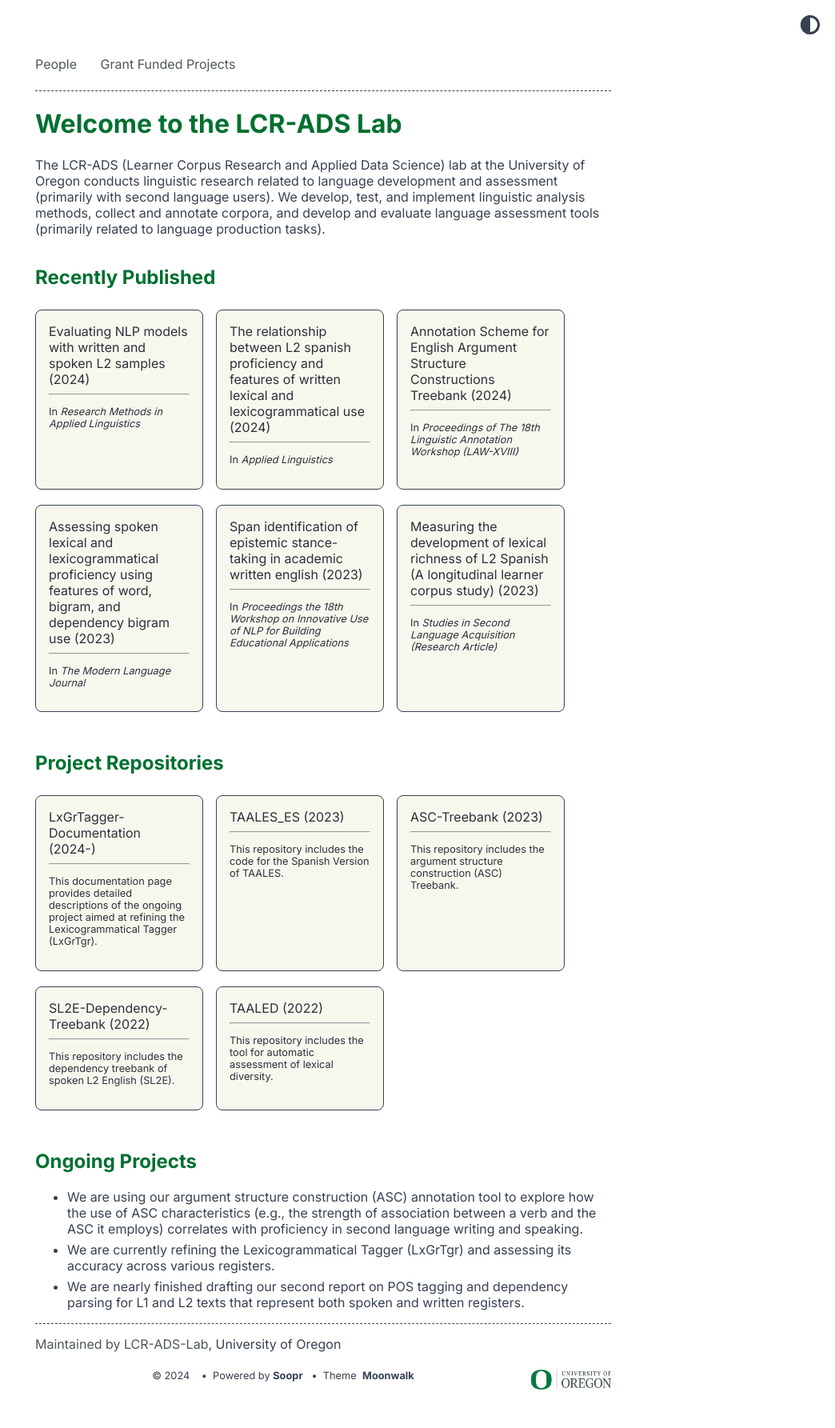
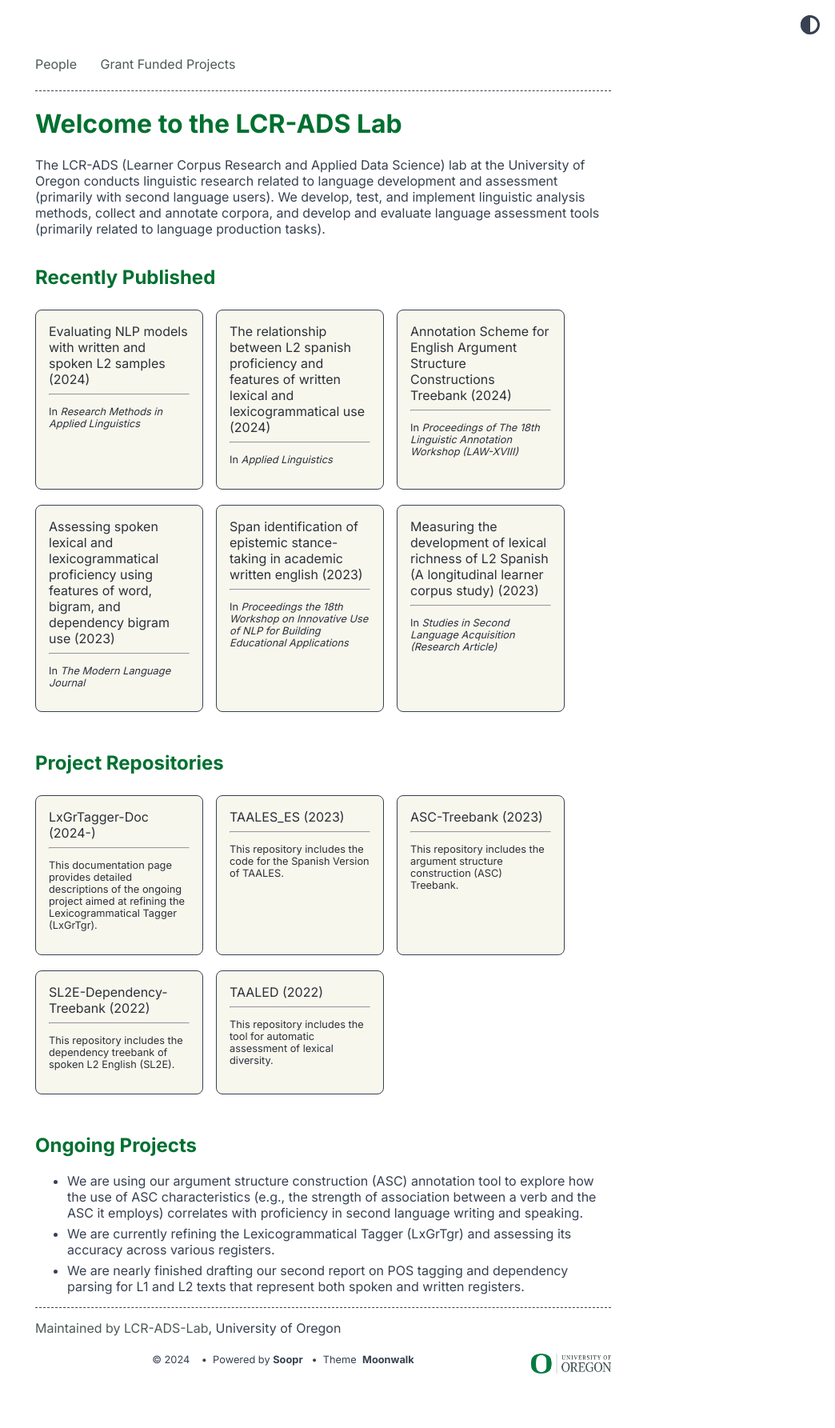
Before and after one commit to LCR-ADS-Lab/LCR-ADS-Home, a Jekyll site: the page built from docs/index.md, in a window 1280 px wide. Shown: the whole page at 80% size, without its empty margins (236-1280 px from the left). Built offline with Jekyll 4.4.1, drawn with Linux system fonts in a browser that asks for light colours.

Commit message:
Update home.yml

```diff
--- a/docs/_data/home.yml
+++ b/docs/_data/home.yml
@@ -32,7 +32,7 @@ project_entries:
 
 
 old_project_entries:
-  - title: LxGrTagger-Documentation (2024-)
+  - title: LxGrTagger-Doc (2024-)
     url: https://lcr-ads-lab.github.io/LxGrTagger-Documentation/
     desc: This documentation page provides detailed descriptions of the ongoing project aimed at refining the Lexicogrammatical Tagger (LxGrTgr).
 
```
